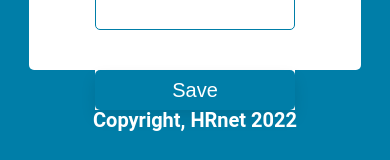
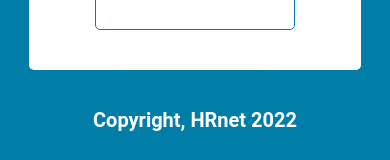
Before and after one commit to PingrisAlexis/HRnet-part1, a React (Create React App) app: page / in a window 390 px wide. Shown: the part 705-865 px from the top of the page. Built offline with nearby package versions, Linux system fonts and the light colour scheme.

Commit message:
white spaces + clean code + responsive

```diff
--- a/src/components/employee-form/EmployeeForm.module.scss
+++ b/src/components/employee-form/EmployeeForm.module.scss
@@ -29,9 +29,8 @@
      input[type="text"],
      select {
        width: 100%;
-
        font-size: 1.6rem;
-       font-family: "Montserrat", "Roboto", "Oxygen", "Ubuntu", "Cantarell", "Fira Sans", "Droid Sans", "Helvetica Neue", sans-serif;;
+       font-family: "Montserrat", "Roboto", "Oxygen", "Ubuntu", "Cantarell", "Fira Sans", "Droid Sans", "Helvetica Neue", sans-serif;
      }
      input[type="date"],
      input[type="text"] {
@@ -52,15 +51,8 @@
     cursor: pointer;
     box-shadow: 0 8px 15px rgba(0, 0, 0, 0.1);
     transition: all 0.3s ease 0s;
-    margin-top: 3rem;
-    &:hover {
-      background-color: #00B4DB;
-      box-shadow: 0 15px 20px rgba(55, 150, 200, 0.5);
-      color: #fff;
-      transform: translateY(-7px);
-    }
+    margin: 3rem;
   }
-
   .DatePicker {
     width: 100%;
     position: relative;
--- a/src/components/employee-form/EmployeeForm.tsx
+++ b/src/components/employee-form/EmployeeForm.tsx
@@ -80,7 +80,6 @@
                        type="text"
                        name="firstname"
                        onChange={(e) => setFirstName(e.target.value)}
-                       // required={true}
                 />
             </label>
             <label htmlFor="last-name">
@@ -107,7 +106,6 @@
                     value={birthDate}
                     onChange={(date:Date) => setBirthDate(date)}
                     maxDate={maxBirthDate()}
-
                 />
             </label>
             <label htmlFor="starting-date">
--- a/src/components/employee-table/EmployeeTable.tsx
+++ b/src/components/employee-table/EmployeeTable.tsx
@@ -6,7 +6,7 @@
 import { Dispatch } from "redux";
 import { removeEmployee } from "../../store/actionCreators";
 import { columns } from "../../utils";
-import DataTable from 'react-data-table-component';
+import DataTable from "react-data-table-component";
 
 const EmployeeTable:FunctionComponent = ():JSX.Element => {
     const dispatch: Dispatch<any> = useDispatch();
@@ -19,6 +19,7 @@
     const deleteEmployee = (employee: IEmployee) => {
         dispatch(removeEmployee(employee))
     }
+
     const customStyles = {
         headCells: {
             style: {
@@ -28,9 +29,7 @@
                 fontSize: "1.5rem"
             },
         },
-
     };
-    /*@ts-ignore*/
 
     return (
         <div  className={styles.employee_table_container}>
--- a/src/index.scss
+++ b/src/index.scss
@@ -7,7 +7,6 @@
   --primary-color: #007EA8;
   --secondary-color: #020203;
   --tertiary-color: #FBFBFB;
-  overflow: hidden;
   --first-background: #007EA8;
   background: var(--first-background);
 }
--- a/src/utils/custom-styles-react-select/CustomStylesReactSelect.tsx
+++ b/src/utils/custom-styles-react-select/CustomStylesReactSelect.tsx
@@ -8,14 +8,13 @@
     menu: (provided:any) => ({
         ...provided,
         position: "relative",
-        bottom: "0.6rem",
+        bottom: "0.7rem",
         right: "0.1rem",
         border: "1px solid var(--primary-color) !important",
         boxShadow: "none",
         borderRadius: '0.5rem',
         width: 200,
         color: 'black',
-
     }),
     singleValue: (provided:any) => ({
         ...provided,
@@ -25,7 +24,7 @@
         ...provided,
         paddingTop: 0,
         paddingBottom: 0,
-        height: 181,
+        height: 153,
         "::-webkit-scrollbar": {
             width: "9px",
             borderRadius: "0.5rem",
--- a/src/views/create-employee/CreateEmployee.module.scss
+++ b/src/views/create-employee/CreateEmployee.module.scss
@@ -7,6 +7,7 @@
   height: 80vh;
   background: white;
   border-radius: 0.5rem;
+  overflow: auto;
   h2 {
     color: var(--primary-color);
     font-size: 3rem;
--- a/src/views/employee-list/EmployeeList.module.scss
+++ b/src/views/employee-list/EmployeeList.module.scss
@@ -11,6 +11,6 @@
     color:var(--primary-color);
     font-size: 3rem;
     padding-bottom: 3.5rem;
-    padding-top:3.5rem;
+    padding-top: 3.5rem;
   }
 }
```
